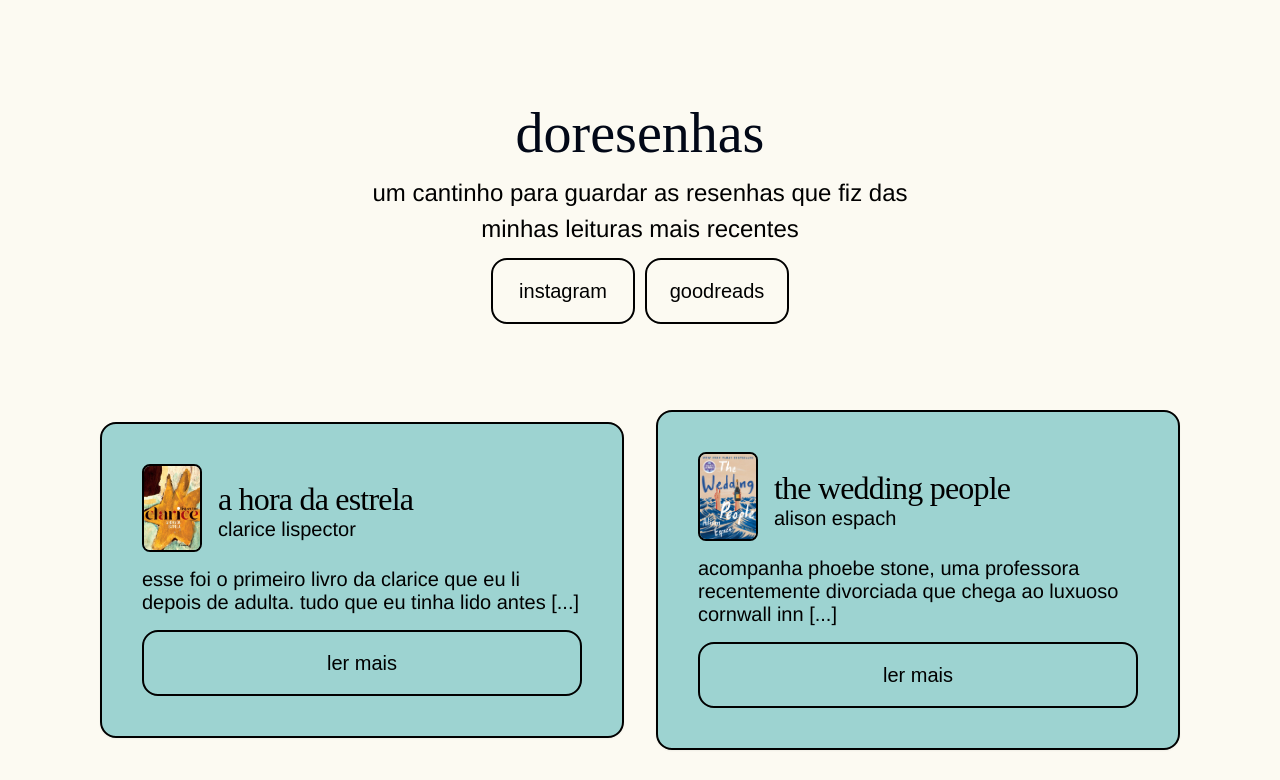
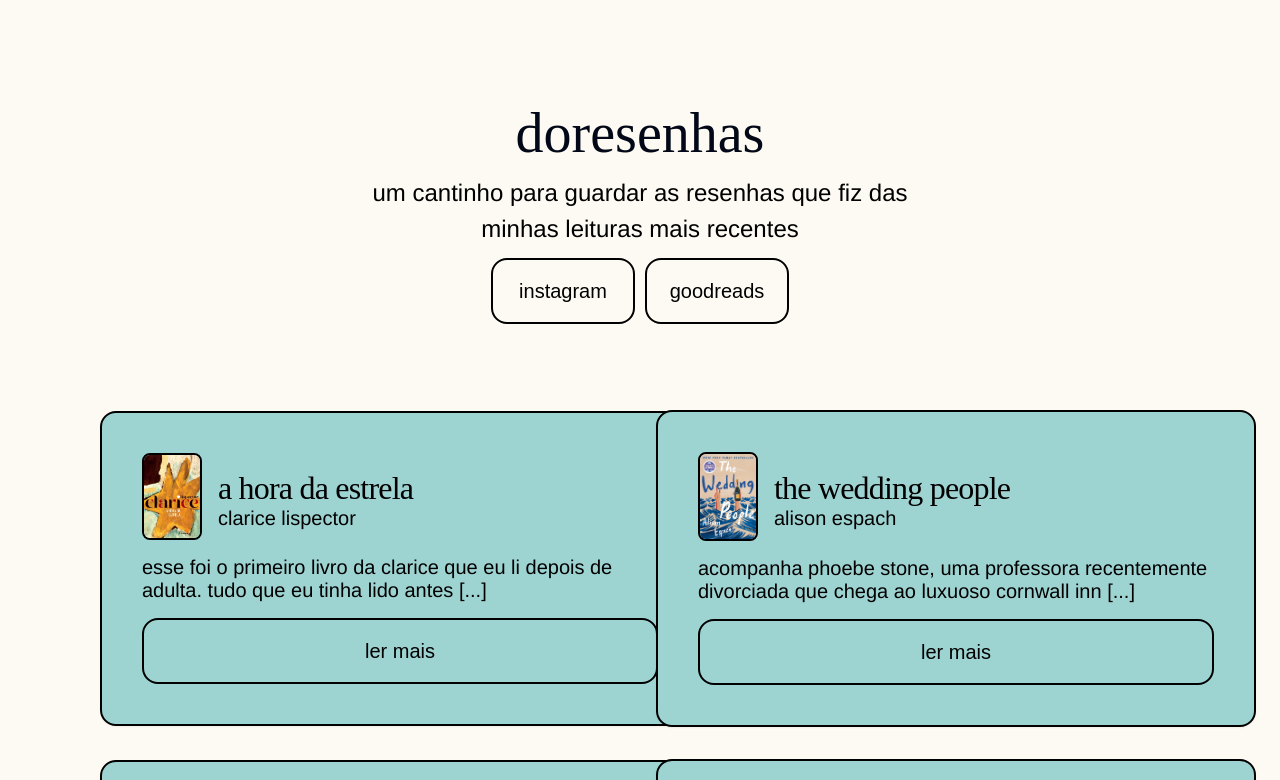
Before and after one commit to dorasantiagoc/doresenhas, a Next.js app: page / in a window 1280 px wide. Shown: the top 780 px of the page. Built offline with nearby package versions, Linux system fonts and the light colour scheme.

Commit message:
button fix

```diff
--- a/src/app/globals.css
+++ b/src/app/globals.css
@@ -162,7 +162,7 @@ main .card {
   border: 2px solid #000;
   display: flex;
   padding: 40px;
-  max-width: 600px;
+  width: 600px;
   margin: auto;
   gap: 16px;
 }
```
